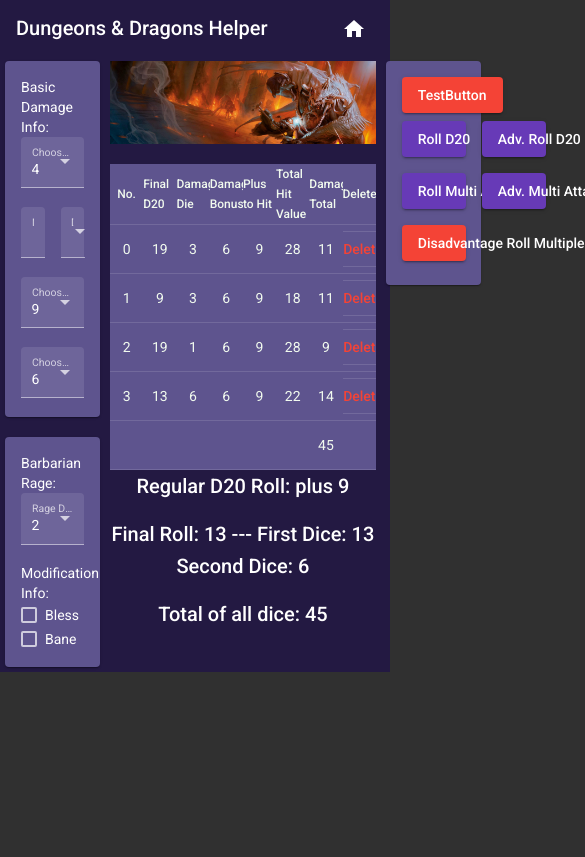
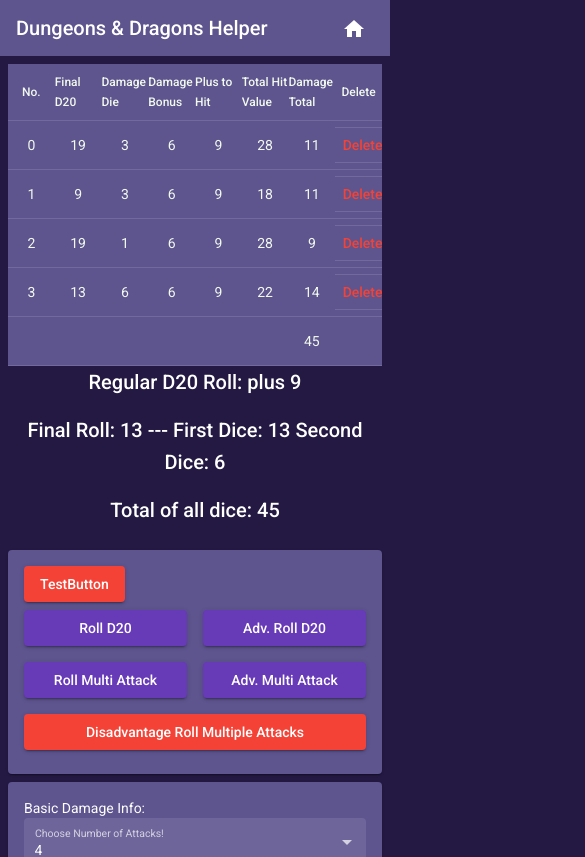
Before and after one commit to toddwiggins2/dndAngular, an Angular app: page /diceroller in a window 390 px wide. Shown: the top 857 px of the page, 585 px wide, since content can reach past the window. Built offline with nearby package versions, Linux system fonts and the light colour scheme.

Commit message:
Update, Resizing

```diff
--- a/src/app/app.component.scss
+++ b/src/app/app.component.scss
@@ -25,13 +25,13 @@
 // }
 
 
- .example-container {
+/*  .example-container {
  // position: absolute;
   width: auto;
   // padding: 20%;
   //left: 10%;
   //right: 10%;
-}
+} */
 
 // .mat-toolbar-multiple-rows {
 //   width: 100%;
--- a/src/app/diceroller/diceroller.component.html
+++ b/src/app/diceroller/diceroller.component.html
@@ -142,10 +142,13 @@
       >
         <mat-icon>arrow_forward</mat-icon>
       </button> -->
+      <div class="centerIMG">
       <img src="../../assets/heroimage.jpg" align="middle" />
+      <br />
+    </div>
     </div>
 
-    <br />
+
     <!--
     <button mat-raised-button color="warn" (click)="refractoredGetDamage()">
       TestButton
--- a/src/app/diceroller/diceroller.component.scss
+++ b/src/app/diceroller/diceroller.component.scss
@@ -194,12 +194,18 @@
 
 .wrapper {
   display: grid;
-  grid-gap: 5px 10px;
-  grid-template-columns: 25% auto 25%;
+  grid-gap: .5rem .5rem;
+  grid-template-columns: 20% auto 20%;
+  grid-template-rows: 3;
   // font-weight: bold;
   // text-align: center;
   background: #231942;
-  padding: 5px;
+  //background: white;
+  padding-right: .5rem;
+  padding-left: .5rem;
+  padding-top: .5rem;
+  padding-bottom: .5rem;
+  height: 100%;
 }
 
 .mat-app-background {
@@ -209,12 +215,90 @@
 
 .left-data {
  grid-column: 1;
+ min-width: 280px;
 }
 
 .center-data {
 grid-column: 2;
 }
 
-right-data {
+.right-data {
 grid-column: 3;
+min-width: 280px;
 }
+
+@media all and (max-width: 1440px) {
+  //.aside { flex: 1 0 0 !important; }
+  .wrapper {
+    display: grid;
+    grid-gap: .5rem .5rem;
+    grid-template-columns: 1fr 1fr ;
+    grid-template-rows: 2;
+    // font-weight: bold;
+    // text-align: center;
+    background: #231942;
+    //background: white;
+    padding-right: .5rem;
+    padding-left: .5rem;
+    padding-top: .5rem;
+    padding-bottom: .5rem;
+    height: 100%;
+  }
+  .left-data {
+    grid-column: 1;
+    grid-row: 2;
+    min-width: 280px;
+   }
+
+   .center-data {
+    grid-column: 1 / span 2;
+    grid-row: 1;
+   }
+
+   .right-data {
+    grid-column: 2;
+    grid-row: 2;
+    min-width: 280px;
+   }
+   .centerIMG {
+     display: none;
+   }
+}
+
+@media all and (max-width: 680px) {
+  //.aside { flex: 1 0 0 !important; }
+  .wrapper {
+    display: grid;
+    grid-gap: .5rem .5rem;
+    grid-template-columns: 1fr;
+    grid-template-rows: 2;
+    // font-weight: bold;
+    // text-align: center;
+    background: #231942;
+    //background: white;
+    padding-right: .5rem;
+    padding-left: .5rem;
+    padding-top: .5rem;
+    padding-bottom: .5rem;
+    height: 100%;
+  }
+  .left-data {
+    grid-column: 1;
+    grid-row: 3;
+    min-width: 280px;
+   }
+
+   .center-data {
+    grid-column: 1;
+    grid-row: 1;
+   }
+
+   .right-data {
+    grid-column: 1;
+    grid-row: 2;
+    min-width: 280px;
+   }
+   .centerIMG {
+     display: none;
+   }
+}
--- a/src/app/navagationbar/navagationbar.component.scss
+++ b/src/app/navagationbar/navagationbar.component.scss
@@ -1,3 +1,3 @@
 .mat-toolbar {
-  background: #231942;
+  background: #5E548E;
 }
--- a/src/styles.scss
+++ b/src/styles.scss
@@ -29,7 +29,7 @@
 
 // Custom Theming for Angular Material
 // For more information: https://material.angular.io/guide/theming
-@import '~@angular/material/theming';
+@import "~@angular/material/theming";
 // Plus imports for other components in your app.
 
 // Include the common styles for Angular Material. We include this here so that you only
@@ -41,7 +41,7 @@
 // (imported above). For each palette, you can optionally specify a default, lighter, and darker
 // hue. Available color palettes: https://material.io/design/color/
 $dnd-primary: mat-palette($mat-deep-purple);
-$dnd-accent: mat-palette($mat-blue, A200, A100, A400);
+$dnd-accent: mat-palette($mat-deep-purple, A200, A100, A400);
 
 // The warn palette is optional (defaults to red).
 $dnd-warn: mat-palette($mat-red);
@@ -53,23 +53,21 @@
 // Alternatively, you can import and @include the theme mixins for each component
 // that you are using.
 
-
 // Define an alternate dark theme.
 $dark-primary: mat-palette($mat-blue-grey);
-$dark-accent:  mat-palette($mat-amber, A200, A100, A400);
-$dark-warn:    mat-palette($mat-deep-orange);
-$dark-theme:   mat-dark-theme($dark-primary, $dark-accent, $dark-warn);
+$dark-accent: mat-palette($mat-amber, A200, A100, A400);
+$dark-warn: mat-palette($mat-deep-orange);
+$dark-theme: mat-dark-theme($dark-primary, $dark-accent, $dark-warn);
 
 $light-primary: mat-palette($mat-blue-grey);
-$light-accent:  mat-palette($mat-amber, A200, A100, A400);
-$light-warn:    mat-palette($mat-deep-orange);
-$light-theme:   mat-light-theme($light-primary, $light-accent, $light-warn);
+$light-accent: mat-palette($mat-amber, A200, A100, A400);
+$light-warn: mat-palette($mat-deep-orange);
+$light-theme: mat-light-theme($light-primary, $light-accent, $light-warn);
 
 @include angular-material-theme($dnd-theme);
 
-
 /* You can add global styles to this file, and also import other style files */
-@import url('https://fonts.googleapis.com/css?family=Nunito:400,700&display=swap');
+@import url("https://fonts.googleapis.com/css?family=Nunito:400,700&display=swap");
 
 /* $primary: rgb(49, 53, 61);
 
@@ -191,8 +189,14 @@
   margin-right: auto;
 }
 
-html, body { height: 100%; }
-body { margin: 0; font-family: Roboto, "Helvetica Neue", sans-serif; }
+html,
+body {
+  height: 100%;
+}
+body {
+  margin: 0;
+  font-family: Roboto, "Helvetica Neue", sans-serif;
+}
 
 .center {
   display: block;
@@ -200,8 +204,7 @@
   margin-right: auto;
   width: 100%;
   align-items: center;
-  justify-content: center
-  text-align;
+  justify-content: center text-align;
 }
 
 // .right {
@@ -221,3 +224,7 @@
 .example-spacer {
   flex: 1 1 80%;
 }
+
+.mat-app-background {
+  background: #231942;
+}
```
